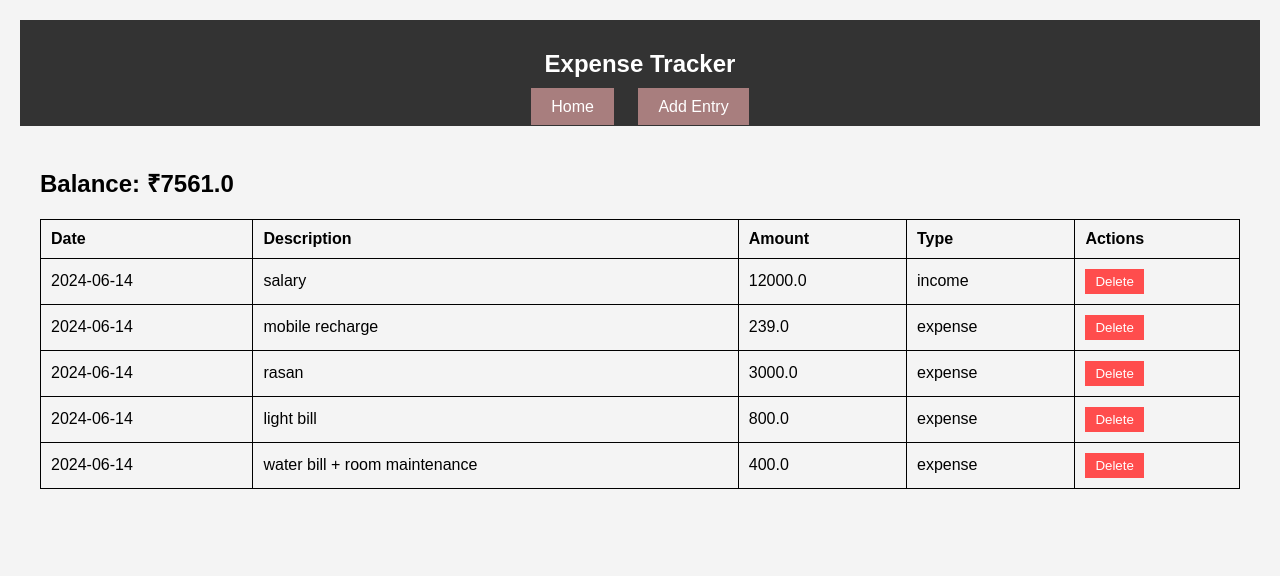
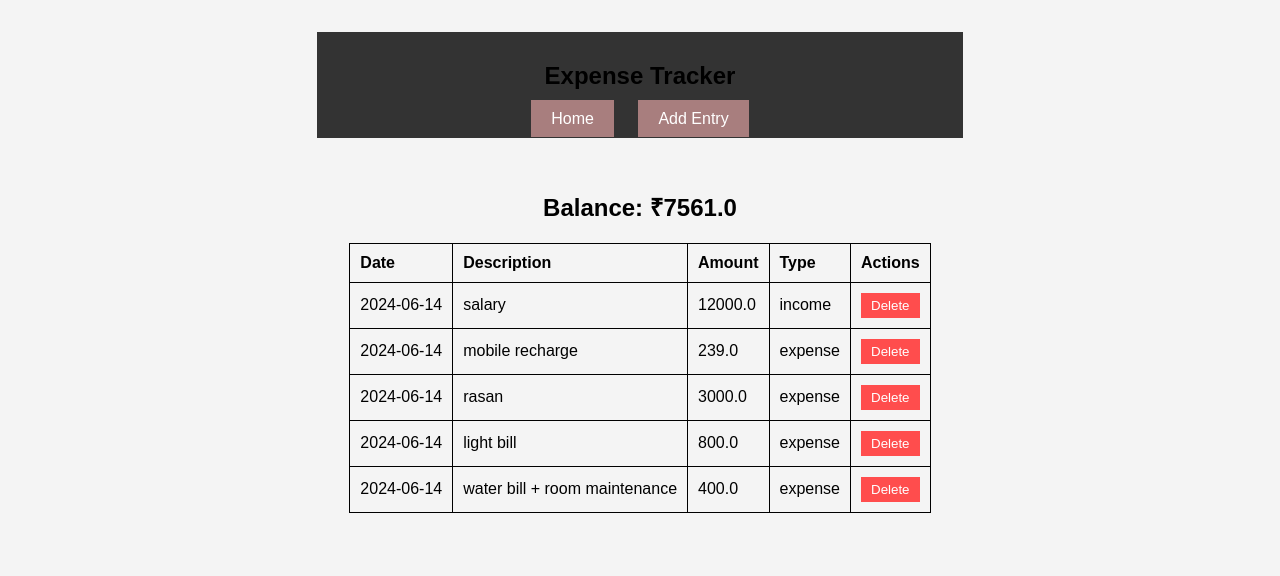
Before and after one commit to vaibhavr21/Expense-Tracker, a Flask app: page / in a window 1280 px wide. Shown: the top 576 px of the page. Run offline with Flask 3, Linux system fonts and the light colour scheme; data comes from the database, SQL or seed files in the repository.

Commit message:
style.css updated

```diff
--- a/static/styles.css
+++ b/static/styles.css
@@ -12,6 +12,10 @@ header {
     text-align: center;
 }
 
+h1{
+    color: rgb(0, 0, 0);
+}
+
 nav a {
     color: white;
     text-decoration: none;
@@ -24,7 +28,10 @@ nav a {
 }
 
 main {
-    padding: 20px;
+    display: flex;
+    flex-direction: column;
+    align-items: center;
+    padding: 2em;
 }
 
 table {
```
